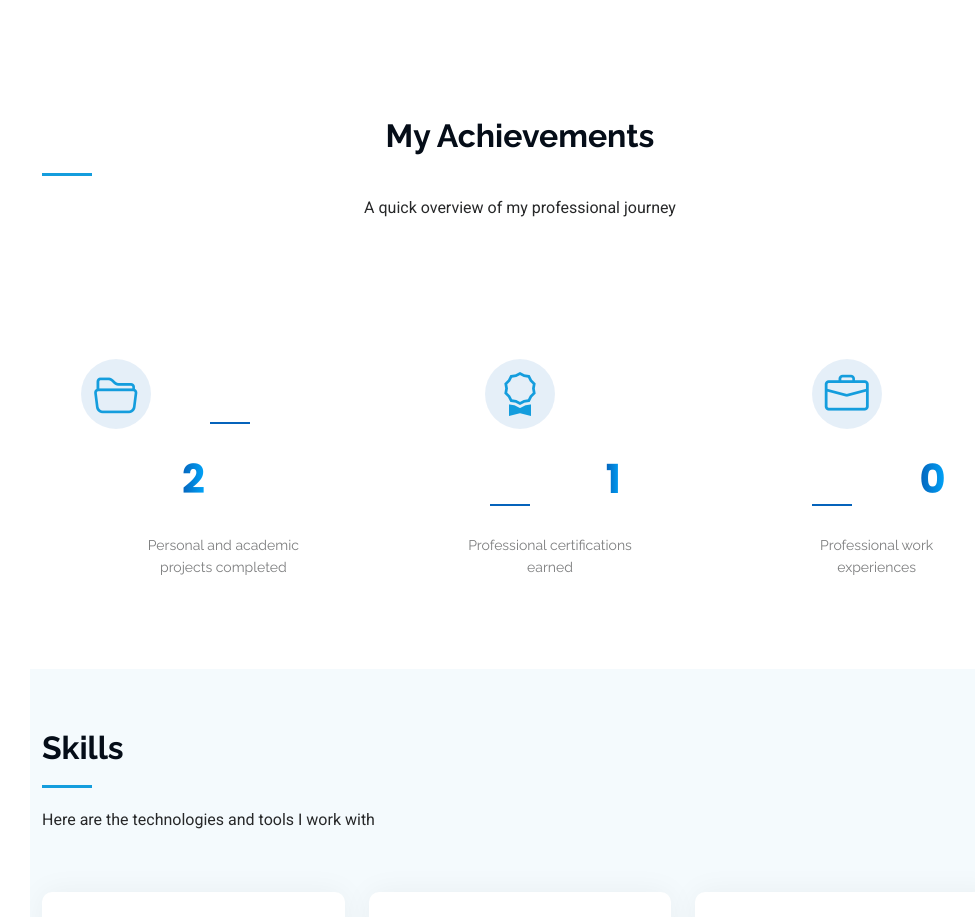
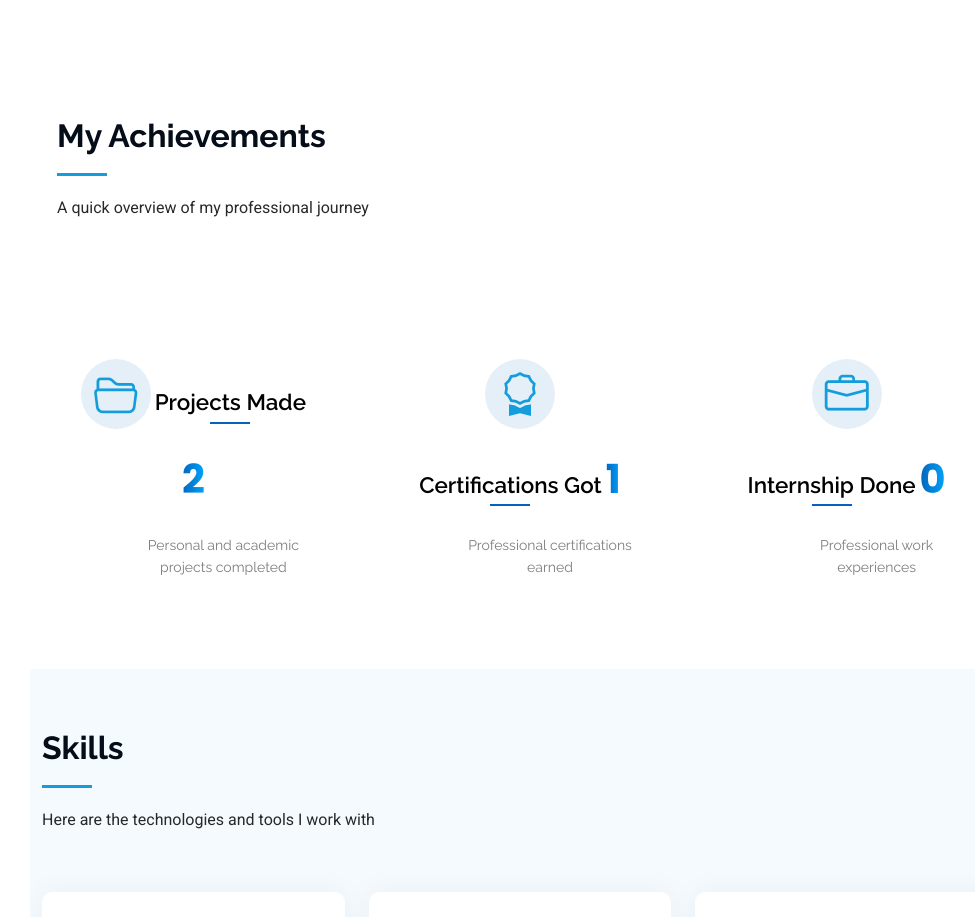
Before and after one commit to shlok-0007/portfolio, a plain HTML site: page index.html in a window 1280 px wide. Shown: the part 1598-2515 px from the top of the page, without its empty margins (270-1245 px from the left). Drawn offline with Linux system fonts and the light colour scheme.

Commit message:
Update index.html

```diff
--- a/index.html
+++ b/index.html
@@ -136,7 +136,7 @@
     <!-- Stats Section -->
     <section id="stats" class="stats section">
       <div class="container" data-aos="fade-up" data-aos-delay="100">
-        <div class="section-title text-center mb-5">
+        <div class="section-title mb-5" style="text-align: left; padding-left: 15px;">
           <h2>My Achievements</h2>
           <p class="mb-0">A quick overview of my professional journey</p>
         </div>
@@ -148,7 +148,7 @@
               <div class="stats-icon">
                 <i class="bi bi-folder2-open"></i>
               </div>
-              <h3 class="stats-title">Projects Made</h3>
+              <h3 class="stats-title" style="color: #000000;">Projects Made</h3>
               <div class="stats-number">2</div>
               <p class="stats-desc">Personal and academic projects completed</p>
             </div>
@@ -160,7 +160,7 @@
               <div class="stats-icon">
                 <i class="bi bi-award"></i>
               </div>
-              <h3 class="stats-title">Certifications Got</h3>
+              <h3 class="stats-title" style="color: #000000;">Certifications Got</h3>
               <div class="stats-number">1</div>
               <p class="stats-desc">Professional certifications earned</p>
             </div>
@@ -172,7 +172,7 @@
               <div class="stats-icon">
                 <i class="bi bi-briefcase"></i>
               </div>
-              <h3 class="stats-title">Internship Done</h3>
+              <h3 class="stats-title" style="color: #000000;">Internship Done</h3>
               <div class="stats-number">0</div>
               <p class="stats-desc">Professional work experiences</p>
             </div>
```
